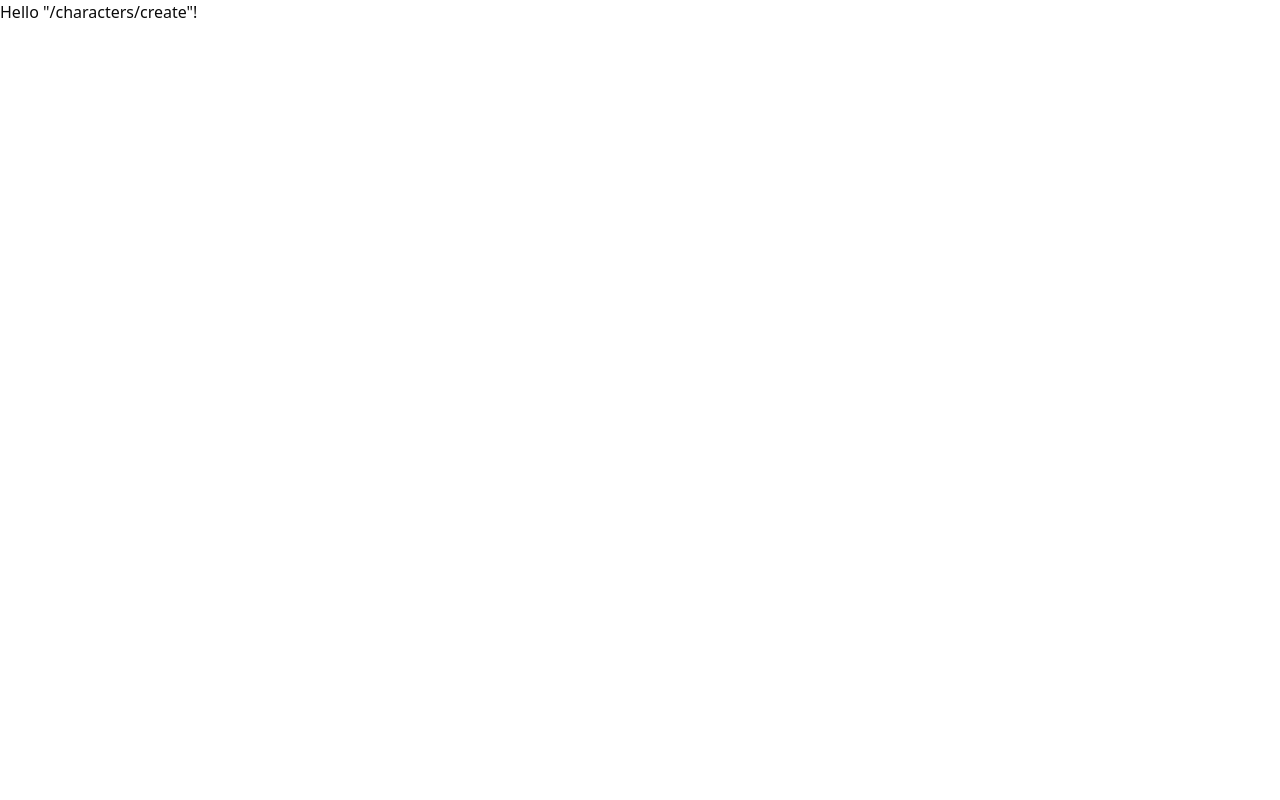
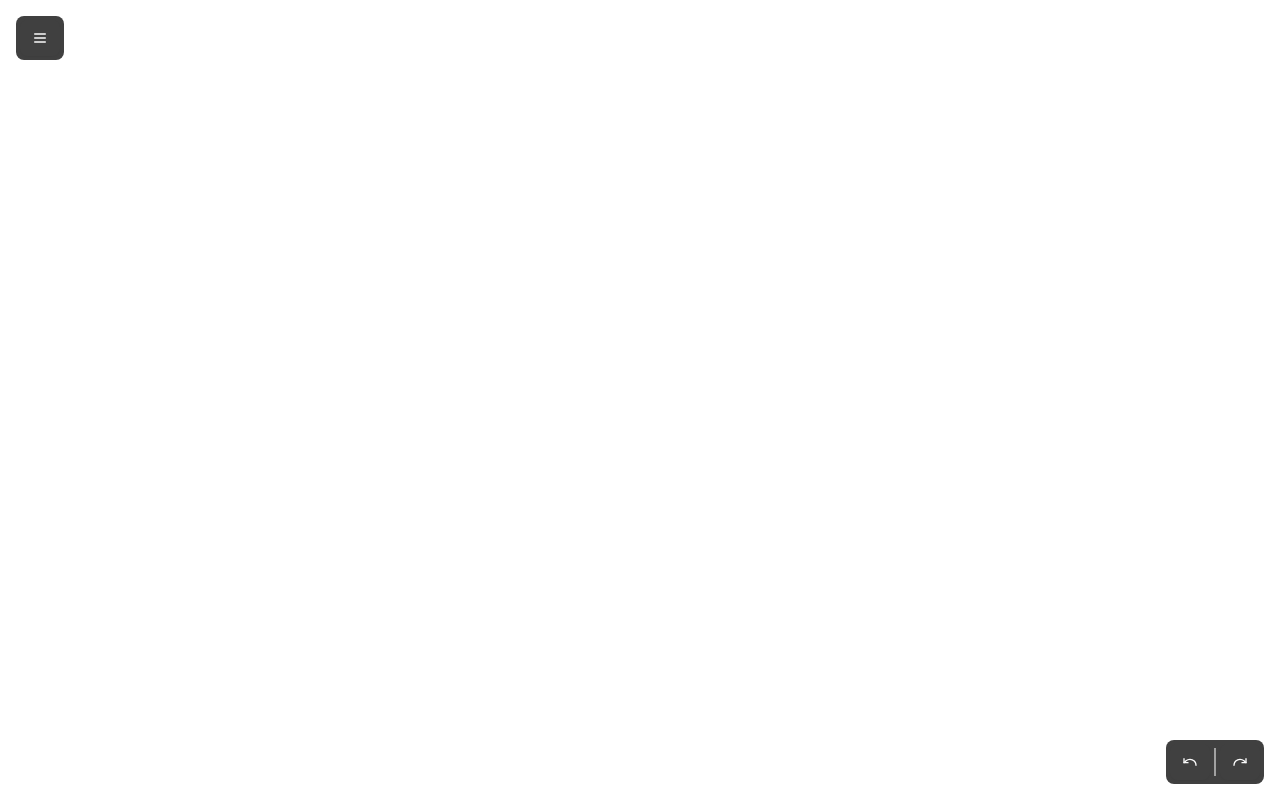
Before and after one commit to jrbarnhart/campaign-scaffolder, a React (Vite) app: page /characters/create in a window 1280 px wide. Built offline with nearby package versions, Linux system fonts and the light colour scheme.

Commit message:
Add menu and undo controls

```diff
--- a/src/routes/characters/create.tsx
+++ b/src/routes/characters/create.tsx
@@ -1,9 +1,28 @@
-import { createFileRoute } from '@tanstack/react-router'
+import MainMenu from "@/components/controls/MainMenu";
+import UndoControls from "@/components/controls/UndoControls";
+import {
+  DropdownMenuItem,
+  DropdownMenuShortcut,
+} from "@/components/ui/dropdown-menu";
+import { createFileRoute } from "@tanstack/react-router";
 
-export const Route = createFileRoute('/characters/create')({
+export const Route = createFileRoute("/characters/create")({
   component: RouteComponent,
-})
+});
 
 function RouteComponent() {
-  return <div>Hello "/characters/create"!</div>
+  return (
+    <div className="relative h-svh">
+      <div className="absolute right-4 bottom-4">
+        <UndoControls />
+      </div>
+      <div className="absolute bottom-4 left-4 md:top-4">
+        <MainMenu>
+          <DropdownMenuItem>
+            Create New Character <DropdownMenuShortcut>⌘N</DropdownMenuShortcut>
+          </DropdownMenuItem>
+        </MainMenu>
+      </div>
+    </div>
+  );
 }
```
